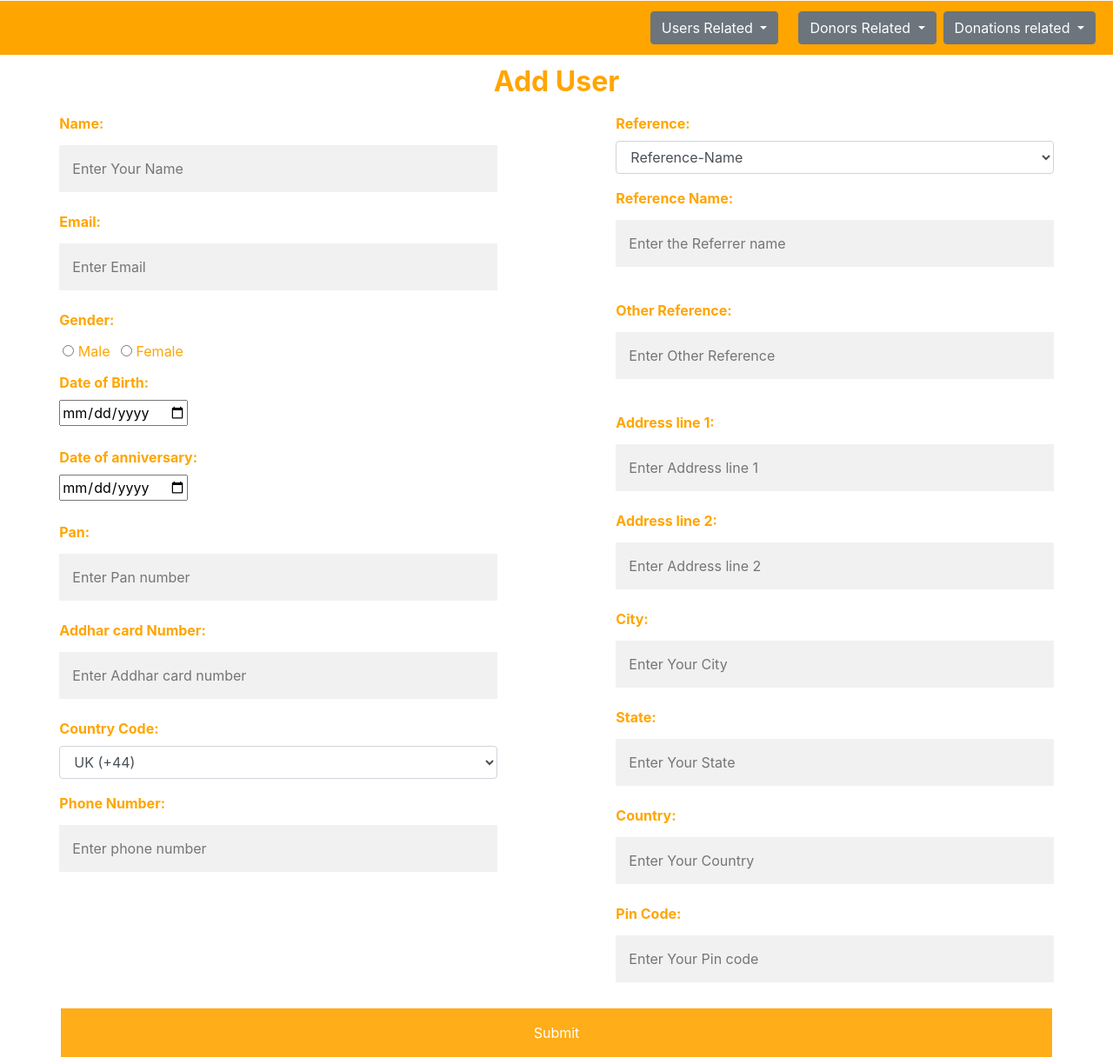
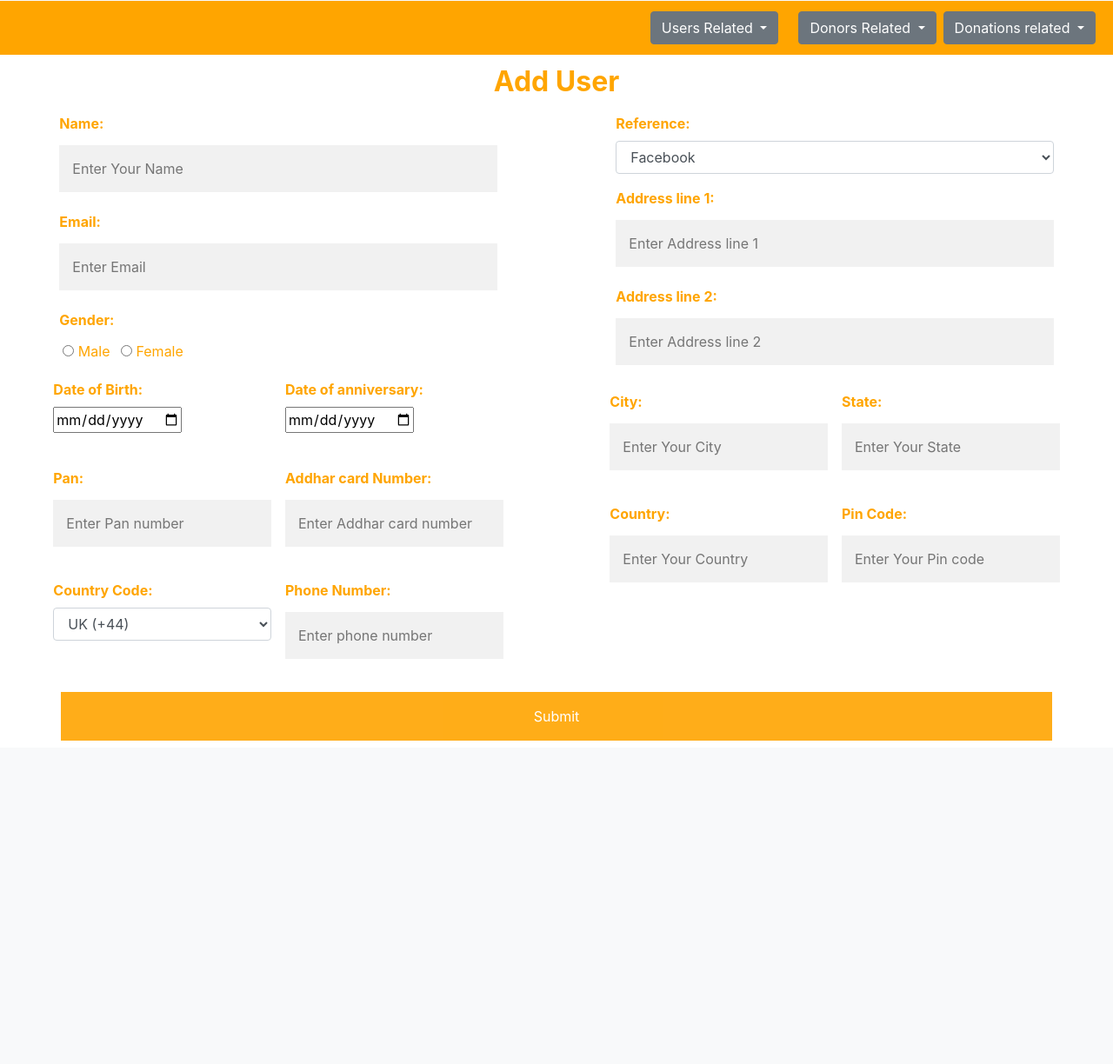
Before and after one commit to aniketsnv-1997/Donor-Management-System, a Flask app: template dms/templates/donors/forms/donor-registration-form.html in a window 1280 px wide. Shown: the part 133-1357 px from the top of the page at 87% size. After the commit the page ends 985 px from the top, so only its background shows below. Run offline with Flask 2, Linux system fonts and the light colour scheme; the template is opened without the code that fills it, so the values that code supplies are empty; parts of the project's set-up code (start-up, migrations or seed data) failed here and were passed over; some libraries are stand-ins or nearby versions.

Commit message:
Donor Registration Form Done

```diff
--- a/dms/templates/donors/forms/donor-registration-form.html
+++ b/dms/templates/donors/forms/donor-registration-form.html
@@ -43,7 +43,7 @@
                     <h2 class="text-center mt-1 p-2" style="color: orange;"><b>Add User</b></h2>
                 </div>
 
-                <form class="container-fluid ">
+                <form class="container-fluid" action="{{ url_for("singledonor") }}" method="post">
                     <div class="row justify-content-lg-around">
 
                         <!--Column 1-->
@@ -52,7 +52,7 @@
                             <input type="text" placeholder="Enter Your Name" name="name" id="name" pattern="[A-Za-z]+" required><br>
 
                             <label for="email"><b>Email:</b></label>
-                            <input type="email" placeholder="Enter Email" name="email" id="email" required><br>
+                            <input type="email" placeholder="Enter Email" name="email_address" id="email" required><br>
 
                             <div>
                                 <label for="gender"><b>Gender:</b></label>
@@ -68,20 +68,34 @@
                                 </label>
                             </div>
 
+                            <!--DOB & DOA-->
+                            <div class="row">
+                                <div class="col-sm p-2">
                                     <label for="date "><b>Date of Birth: </b></label><br>
                                     <input type="date" id="date" name="date"> <br><br>
+                                </div>
 
+                                <div class="col-sm p-2">
                                     <label for="date "><b>Date of anniversary: </b></label><br>
                                     <input type="date" id="date" name="date"><br><br>
+                                </div>
+                            </div>
 
+                            <!--Pan and Aadhhar NO.-->
+                            <div class="row">
+                                <div class="col-sm p-2">
                                     <label for="pan"><b>Pan:</b></label>
                                     <input type="text" placeholder="Enter Pan number" name="pan" id="pan" minlength="10" required>
+                                </div>
 
-
+                                <div class="col-sm p-2">
                                     <label for="aadhar"><b>Addhar card Number:</b></label>
                                     <input type="text" placeholder="Enter Addhar card number" name="addhar" id="addhar" minlength="16" required>
+                                </div>
+                            </div>
 
-                            <div class="form-group">
+                            <div class="row">
+                                <div class="form-group col-sm p-2">
                                     <label for="sel1"><b>Country Code:</b></label>
 
                                     <!-- country codes (ISO 3166) and Dial codes. -->
@@ -307,8 +321,11 @@
                                     </select>
                                 </div>
 
+                                <div class="col-sm p-2">
                                     <label for="phone-no"><b>Phone Number:</b></label>
                                     <input type="tel" placeholder="Enter phone number" pattern="^\d{10}$" name="phone" id="phone" required>
+                                </div>
+                            </div>
                         </div>
 
                         <!--Column 2-->
@@ -316,42 +333,41 @@
                             <div class="form-group" id="dropdown">
                                 <label for="sel1"><b>Reference:</b></label>
                                     <select class="form-control" id="reference" type="Reference" name="Reference" required>
-                                    <option value="1">Reference-Name</option>
-                                    <option value="2">Other-Reference</option>
+                                        <option>Facebook</option>
+                                        <option>Whatsapp</option>
+                                        <option>Instagram</option>
+                                        <option value="2">Referer-Name</option>
+                                        <option value="3">Other-Reference</option>
                                     </select>
                             </div>
 
-                            <div class="form-group">
-                                <label for="sel1"><b>Reference Name:</b></label>
-                                <input type="text" placeholder="Enter the Referrer name" name="reference_name" id="address1" required>
+                            <!--Referer name and other reference-->
+                            <div class="row">
+                                    <div class="col-sm p-2" id="referrer"  hidden="hidden">
+                                        <label for="referrer"><b>Referrer Name:</b></label>
+                                        <input type="text" placeholder="Enter Referrer Name" name="referrer"  >
                                     </div>
 
-                            <div class="form-group">
-                                <label for="sel1"><b>Other Reference:</b></label>
-                                <input type="text" placeholder="Enter Other Reference" name="other_reference" id="address1" required>
+                                <div class="col-sm p-2" id="Other-Reference" hidden="hidden">
+                                    <label for="other-reference" ><b>Other Reference:</b></label>
+                                    <input type="text" placeholder="Enter Other Reference Name" name="other-reference"  >
                                 </div>
-
-                            <!-- <script>
-                                $('#dropdown').change(function() {
-                                    if( $(this).val() == "Other-Reference") {
-                                        $('#Reference-Name').prop( "disabled", true );
-                                    } else {
-                                        $('#Other-Reference').prop( "disabled", true );
-                                    }
-                                });
-                            </script> -->
+                            </div>
 
                             <script type="text/javascript">
                                 $(function () {
                                     $("#reference").change(function () {
                                         if ($(this).val() == 2) {
-                                            $("#Other-Reference").removeAttr("disabled");
-                                            $( "#Reference-Name" ).prop( "disabled", true );
+                                            $("#referrer").removeAttr("hidden");
+                                            $( "#Other-Reference" ).prop( "hidden", true );
+                                            $("#referrer").focus();
+                                        } else if ($(this).val() == 3) {
+                                            $("#Other-Reference").removeAttr("hidden");
+                                            $( "#referrer" ).prop( "hidden", true );
                                             $("#Other-Reference").focus();
-                                        } else if ($(this).val() == 1) {
-                                            $("#Reference-Name").removeAttr("disabled");
-                                            $( "#Other-Reference" ).prop( "disabled", true );
-                                            $("#Reference-Name").focus();
+                                        } else{
+                                            $( "#referrer" ).prop( "hidden", true );
+                                            $( "#Other-Reference" ).prop( "hidden", true );
                                         }
                                     });
                                 });
@@ -363,17 +379,30 @@
                             <label for="phone-no"><b>Address line 2:</b></label>
                             <input type="text" placeholder="Enter Address line 2" name="address2" id="address2" required>
 
+                            <!--City and State-->
+                            <div class="row">
+                                <div class="col-sm p-2">
                                     <label for="phone-no"><b>City:</b></label>
                                     <input type="text" placeholder="Enter Your City" name="City" id="City" required>
+                                </div>
 
+                                <div class="col-sm p-2">
                                     <label for="phone-no"><b>State:</b></label>
                                     <input type="text" placeholder="Enter Your State" name="State" id="State" required>
+                                </div>
+                            </div>
 
+                            <div class="row">
+                                <div class="col-sm p-2">
                                     <label for="phone-no"><b>Country:</b></label>
                                     <input type="text" placeholder="Enter Your Country" name="Country" id="Country" required>
+                                </div>
 
+                                <div class="col-sm p-2">
                                     <label for="phone-no"><b>Pin Code:</b></label>
                                     <input type="text" placeholder="Enter Your Pin code" name="Pin" id="Pin" required>
+                                </div>
+                            </div>
                         </div>
 
                         <button type="submit" name="submit" value="Append" class="registerbtn container " style="background-color: orange">Submit</button>
```
Also changed, not shown: dms/resources/donors/Donors.py (+21 -2 lines). Lines whose indentation alone changed are shown as unchanged.
